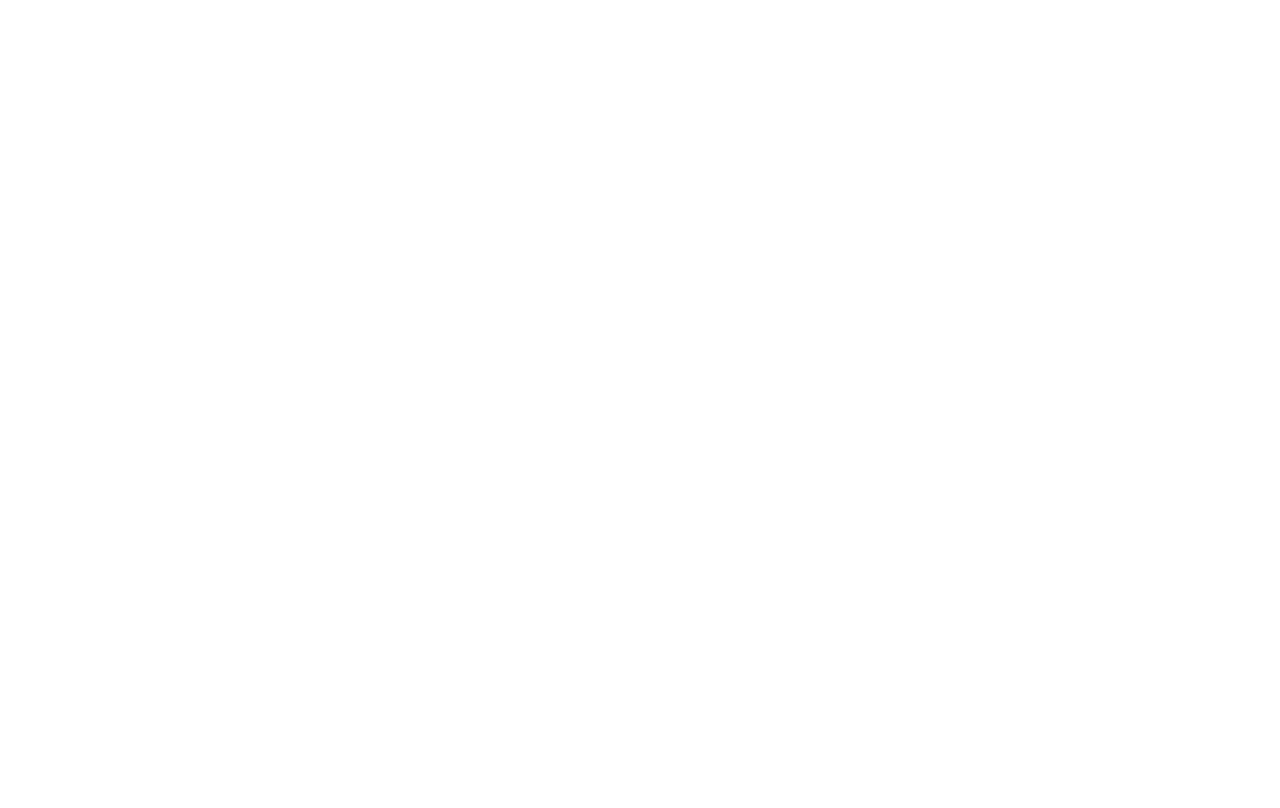
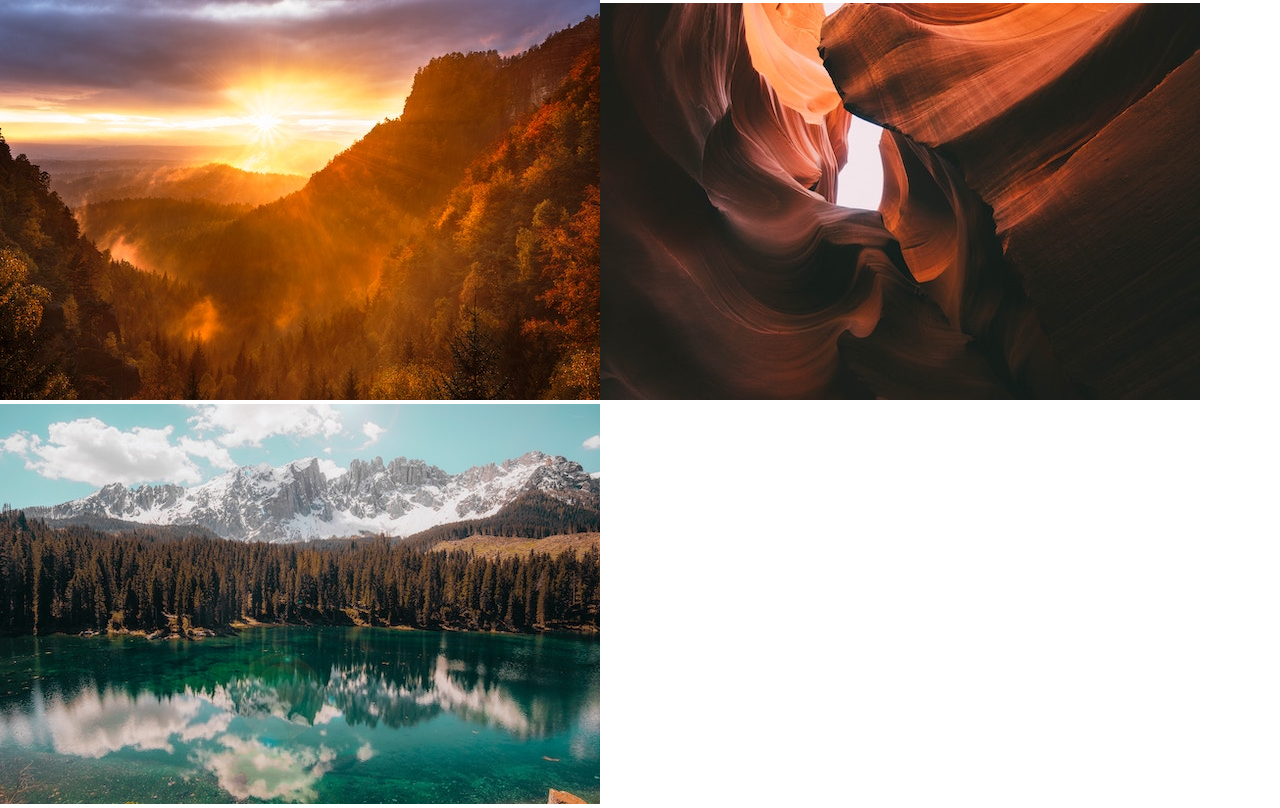
Before and after one commit to edawson1980/reactjs-lightbox, a React (Create React App) app in the folder react-lightbox/: page / in a window 1280 px wide. Built offline with nearby package versions, Linux system fonts and the light colour scheme.

Commit message:
add images to lightbox section

```diff
--- a/react-lightbox/src/App.js
+++ b/react-lightbox/src/App.js
@@ -1,11 +1,13 @@
 import React from 'react';
-import './App.css';
+
 
 function App() {
   return (
     <div className="App">
-    <section class="lightbox">
-
+    <section className="lightbox">
+    <img src="/images/artem-sapegin-8c6eS43iq1o-unsplash.jpg" alt="Sunset Behind Mountains by Artem Sapegin via Unsplash"/>
+    <img src="/images/ashley-knedler-OwpgxILRR7c-unsplash.jpg" alt="Antelope Canyon by Ashley Knedler via Unsplash"/>
+    <img src="/images/cristina-gottardi-R4y_E5ZQDPg-unsplash.jpg" alt="Mountains And Trees Reflecting On Lake by Cristina Gottardi via Unsplash"/>
     </section>
 
     </div>
```
